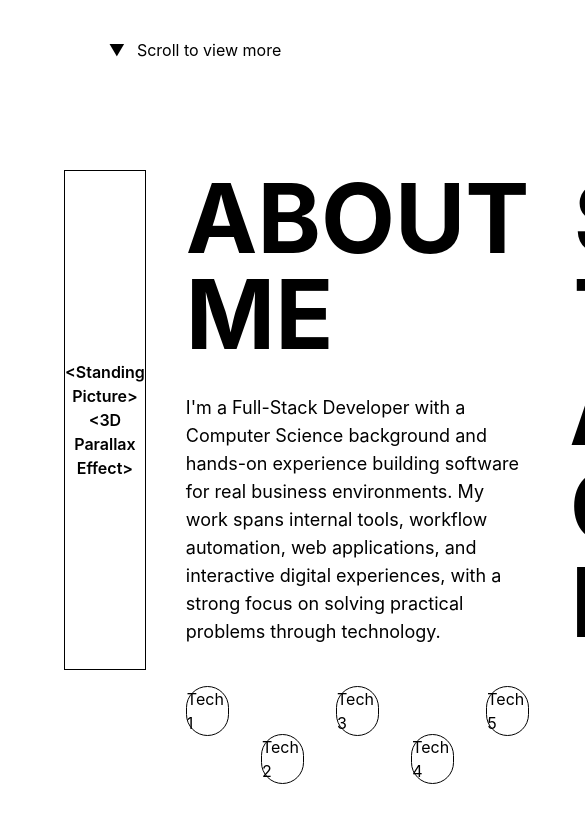
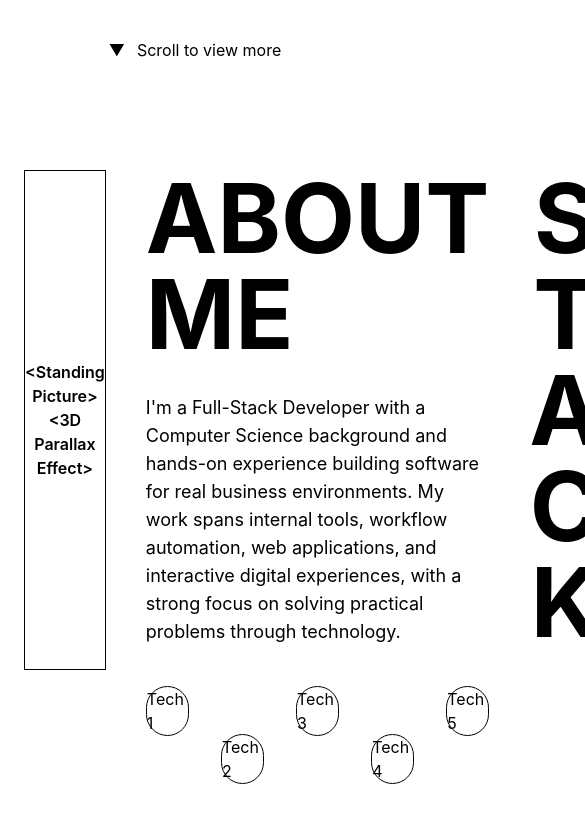
Before and after one commit to shuaiby18/portfolio, a React app: page / in a window 390 px wide. Shown: the part 830-1644 px from the top of the page, 585 px wide, since content can reach past the window. Built offline with nearby package versions, Linux system fonts and the light colour scheme; the HTML template or start-up script is replaced by a standard one.

Commit message:
Updated About Section Container Spacing Syntax

```diff
--- a/src/components/About.jsx
+++ b/src/components/About.jsx
@@ -1,6 +1,9 @@
 function About() {
   return (
-    <section id="about" className="min-h-screen px-16 py-16">
+    <section id="about" className="min-h-screen py-16">
+
+      {/* Standard centered container */}
+      <div className="max-w-7xl mx-auto px-6 md:px-10 lg:px-16">
 
         <div className="grid grid-cols-[0.8fr_1.8fr_0.3fr] gap-10 items-start">
 
@@ -13,7 +16,6 @@ function About() {
             </p>
           </div>
 
-
           {/* Center */}
           <div>
 
@@ -23,16 +25,15 @@ function About() {
             </h2>
 
             {/* Description */}
-          <div className="p-0 min-h-[175px] flex items-center mb-10">
+            <div className="min-h-[175px] flex items-center mb-10">
               <p className="text-lg">
-              I'm a Full-Stack Developer with a Computer Science background and hands-on
-              experience building software for real business environments. My work spans
-              internal tools, workflow automation, web applications, and interactive
-              digital experiences, with a strong focus on solving practical problems through
-              technology.
+                I'm a Full-Stack Developer with a Computer Science background
+                and hands-on experience building software for real business
+                environments. My work spans internal tools, workflow automation,
+                web applications, and interactive digital experiences, with a
+                strong focus on solving practical problems through technology.
               </p>
             </div>
-
 
             {/* Tech stack */}
             <div className="grid grid-cols-5 gap-8">
@@ -61,9 +62,8 @@ function About() {
 
           </div>
 
-
           {/* Right side - Stack */}
-        <div className="flex flex-col items-center text-8xl font-bold pt-0">
+          <div className="flex flex-col items-center text-8xl font-bold">
             <span>S</span>
             <span>T</span>
             <span>A</span>
@@ -73,6 +73,8 @@ function About() {
 
         </div>
 
+      </div>
+
     </section>
   )
 }
```
Lines whose indentation alone changed are shown as unchanged.
